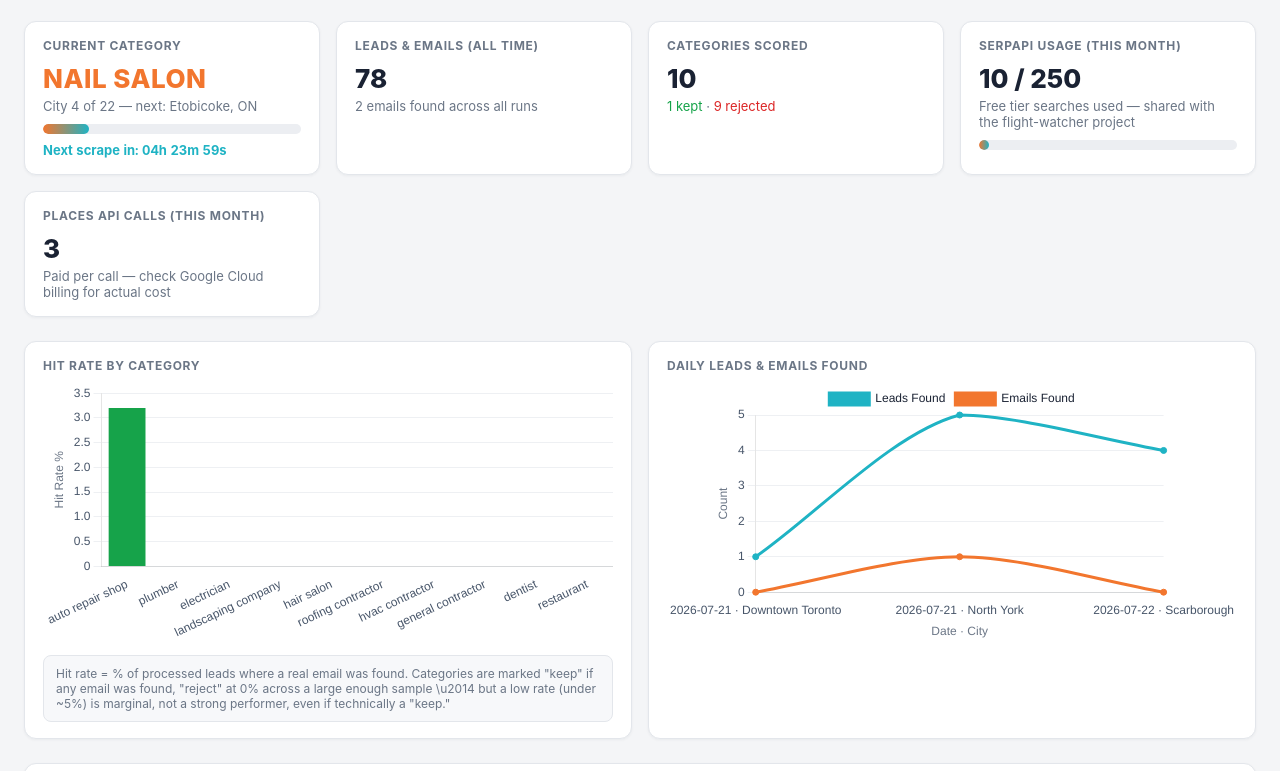
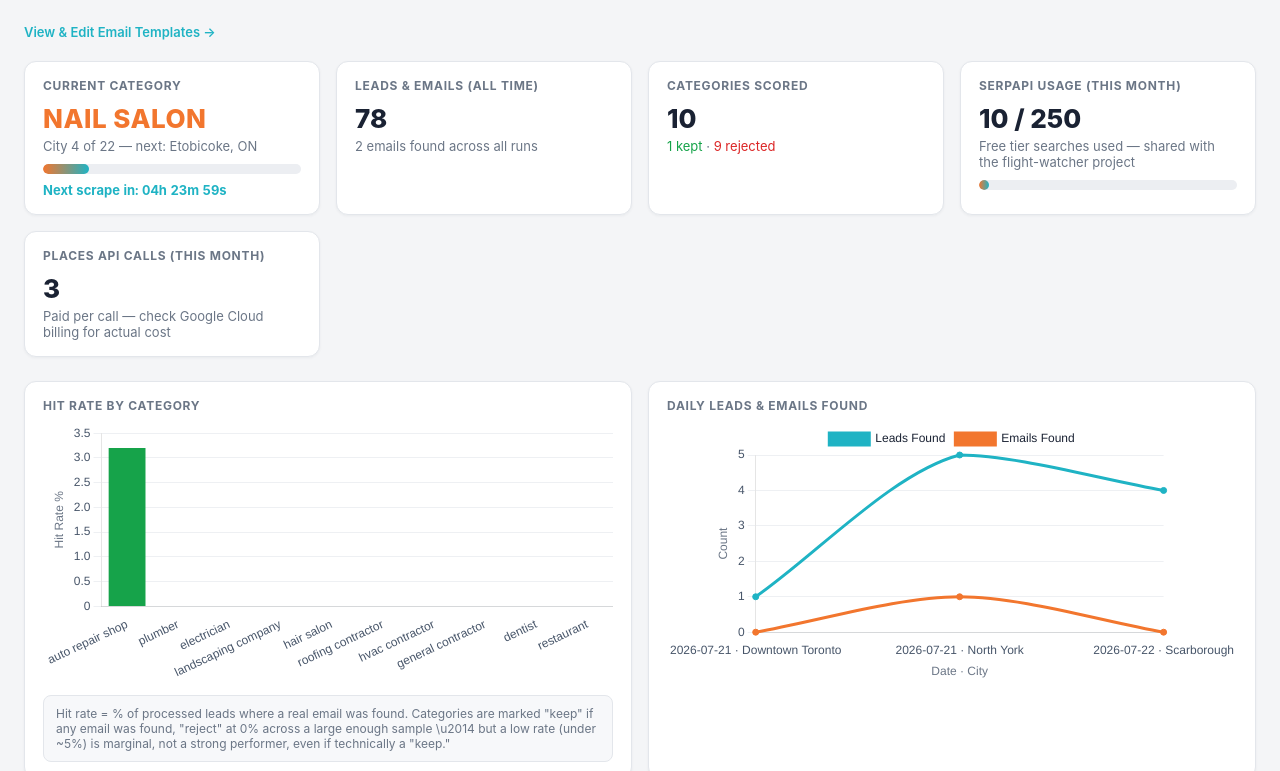
Before and after one commit to ZeroTouchAI/outreach-lead-scraper, a website: page index.html in a window 1280 px wide. Shown: the part 94-865 px from the top of the page. Drawn offline with nearby package versions, Linux system fonts and the light colour scheme.

Commit message:
feat: link to templates preview page from dashboard

```diff
--- a/index.html
+++ b/index.html
@@ -53,6 +53,7 @@
   </div>
 </div>
 <div class="subtitle" id="lastUpdated">Loading...</div>
+<div style="margin-bottom:20px;"><a href="templates.html" style="font-size:13px; color:#1fb3c4; text-decoration:none; font-weight:600;">View &amp; Edit Email Templates &rarr;</a></div>
 
 <div class="grid" id="statusCards"></div>
 
```
